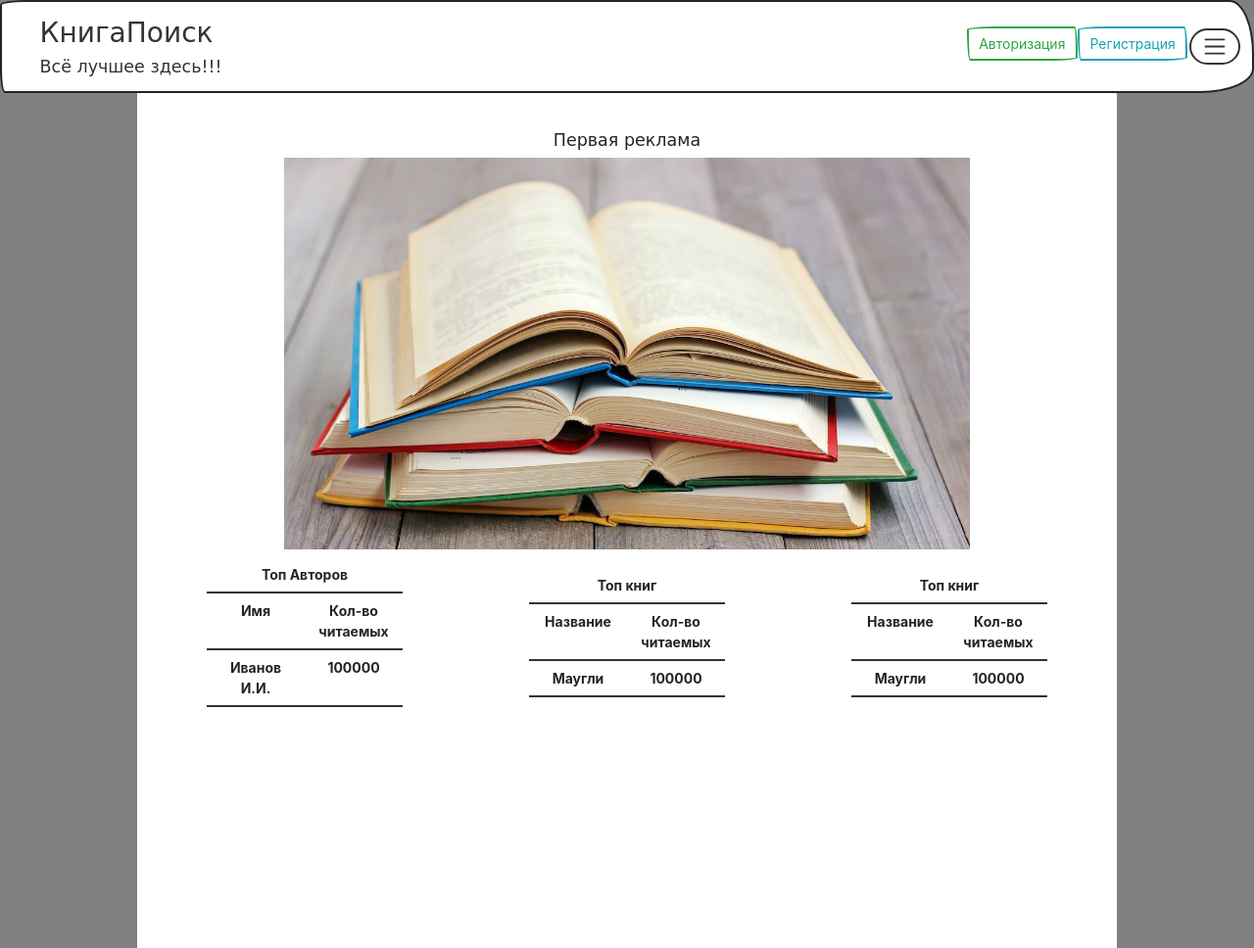
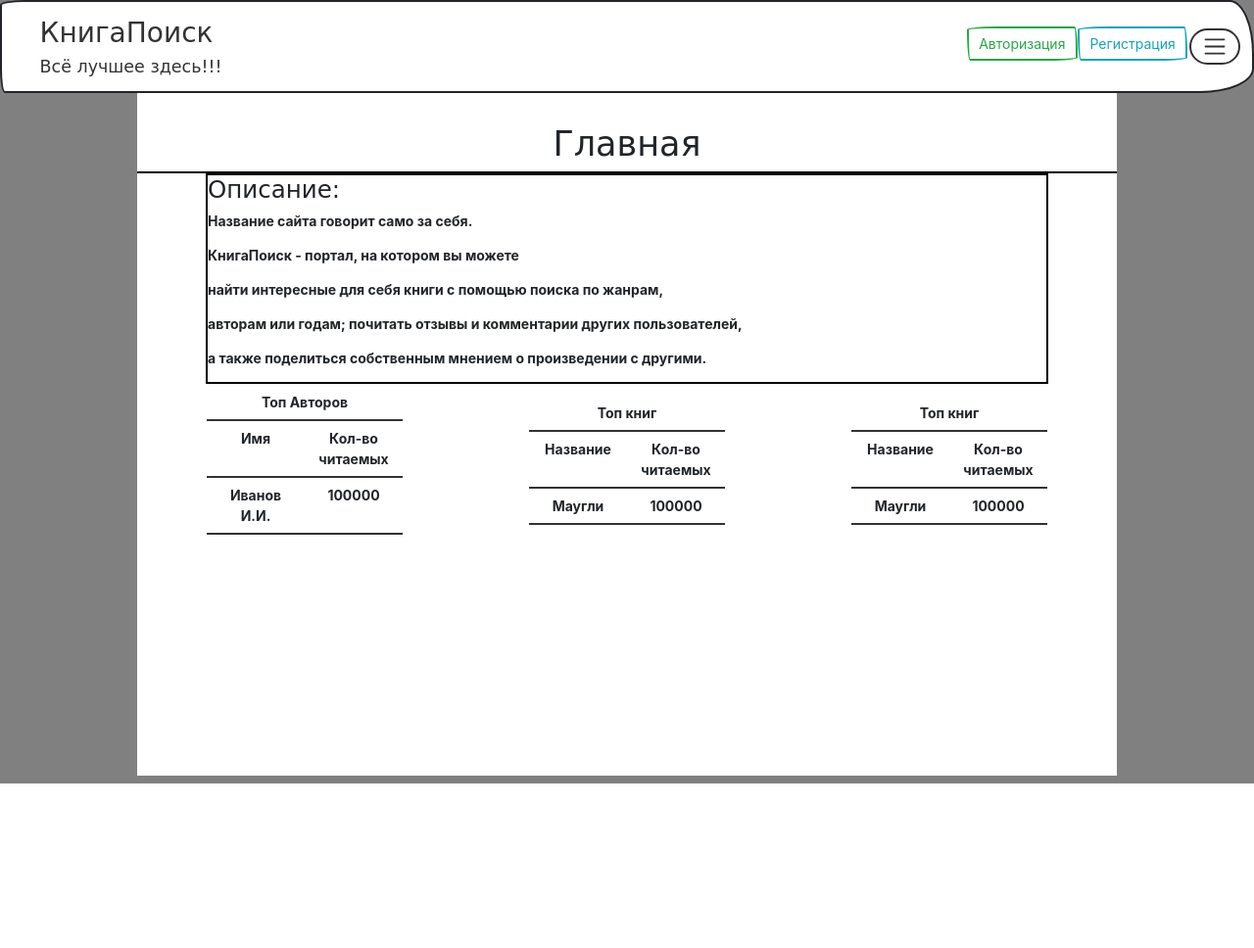
Before and after one commit to NikitaOlenichev/BookSearch, a Flask app: page / in a window 1280 px wide. Shown: the whole page at 98% size. After the commit the page ends 800 px from the top, so only its background shows below. Run offline with Flask 3, Linux system fonts and the light colour scheme; some libraries are stand-ins or nearby versions; some web fonts are replaced.

Commit message:
transitional commit

```diff
--- a/static/css/mycss.css
+++ b/static/css/mycss.css
@@ -3,7 +3,7 @@ html {
 }
 
 
-h2.title {
+h2.main-title {
     margin-top: 0.6rem;
     font-size: 2rem;
 }
@@ -43,6 +43,9 @@ a.main {
     font-size: 1.5rem;
 }
 
+.title{
+    border-bottom: 0.2rem solid black;
+}
 
 table td {
   width: 50%;
@@ -122,3 +125,8 @@ body {
     overflow-x: scroll;
     background-color: gray;
 }
+
+.description {
+    text-align: left;
+    border: 2px solid black;
+}
--- a/templates/base.html
+++ b/templates/base.html
@@ -15,8 +15,8 @@
     <div class="div-nav">
       <nav class="navbar">
         <div class="container-fluid">
-            <a href="/" class="button main"><h2 class="title">КнигаПоиск</h2>
-            <h5 class="title">Всё лучшее здесь!!!</h5>
+            <a href="/" class="button main"><h2 class="main-title">КнигаПоиск</h2>
+            <h5>Всё лучшее здесь!!!</h5>
             </a>
           <div class="menu">
             {% if current_user.is_authenticated %}
--- a/templates/index.html
+++ b/templates/index.html
@@ -3,31 +3,18 @@
 {% block content %}
 <div>
     <div class="page" align="center">
+        <div class="title">
+            <h1>Главная</h1>
+        </div>
         <div class="content">
-            <div id="carouselExample" class="carousel slide carousel">
-                <div class="carousel-inner">
-                <div class="carousel-item active" align="middle">
-                    <h5>Первая реклама</h5>
-                    <img src="../static/img/1.jpg" class="d-block" width="700" height="400">
-
+            <div class="description">
+                <h3>Описание:</h3>
+                <div><p>Название сайта говорит само за себя.</p>
+                    <p>КнигаПоиск - портал, на котором вы можете</p>
+                    <p>найти интересные для себя книги с помощью поиска по жанрам,</p>
+                    <p>авторам или годам; почитать отзывы и комментарии других пользователей,</p>
+                    <p>а также поделиться собственным мнением о произведении с другими.</p>
                 </div>
-                <div class="carousel-item" align="middle">
-                    <h5>Вторая реклама</h5>
-                    <img src="../static/img/2.jpg" class="d-block" width="700" height="400">
-                </div>
-                <div class="carousel-item" align="middle">
-                    <h5>Третья реклама</h5>
-                    <img src="../static/img/3.jpg" class="d-block" width="700" height="400">
-                </div>
-                </div>
-                <button class="carousel-control-prev" type="button" data-bs-target="#carouselExample" data-bs-slide="prev">
-                <span class="carousel-control-prev-icon" aria-hidden="true"></span>
-                <span class="visually-hidden">Previous</span>
-                </button>
-                <button class="carousel-control-next" type="button" data-bs-target="#carouselExample" data-bs-slide="next">
-                <span class="carousel-control-next-icon" aria-hidden="true"></span>
-                <span class="visually-hidden">Next</span>
-                </button>
             </div>
             <table align="center" class="top0">
                 <tr><td>
```
